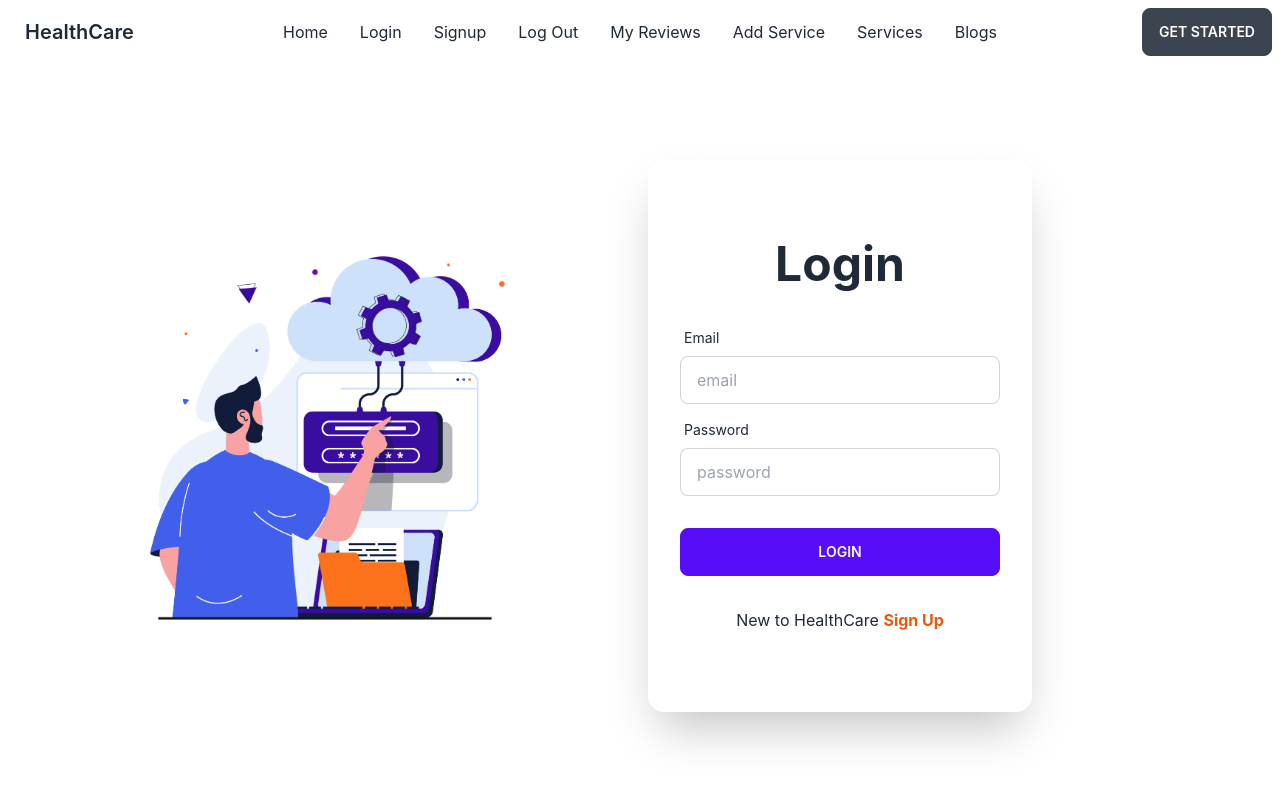
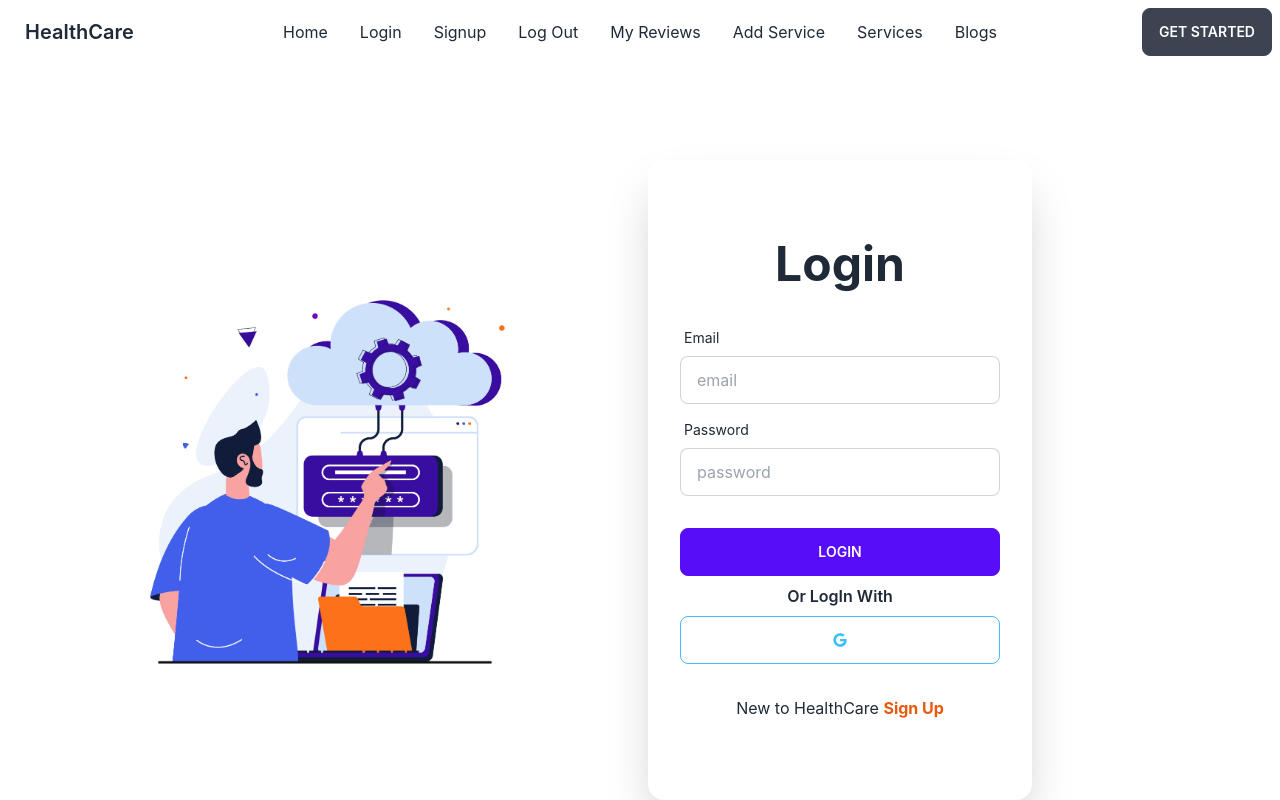
Before and after one commit to Rakibul187/healthcare-client, a React (Create React App) app: page /login in a window 1280 px wide. Shown: the top 800 px of the page. Built offline with nearby package versions, Linux system fonts and the light colour scheme; no server answers.

Commit message:
google signin added

```diff
--- a/src/Contexts/AuthProvider/AuthProvider.js
+++ b/src/Contexts/AuthProvider/AuthProvider.js
@@ -1,10 +1,12 @@
 import React, { createContext, useEffect, useState } from 'react';
 import app from '../../firebase/firebase.config';
-import { createUserWithEmailAndPassword, getAuth, onAuthStateChanged, signInWithEmailAndPassword, signOut } from 'firebase/auth'
+import { createUserWithEmailAndPassword, getAuth, GoogleAuthProvider, onAuthStateChanged, signInWithEmailAndPassword, signInWithPopup, signOut } from 'firebase/auth'
 import { Toaster } from 'react-hot-toast';
 
 export const AuthContext = createContext()
 const auth = getAuth(app)
+
+const provider = new GoogleAuthProvider()
 
 const AuthProvider = ({ children }) => {
     const [user, setUser] = useState(null);
@@ -21,6 +23,10 @@ const AuthProvider = ({ children }) => {
         }
     }, [])
 
+    const googleSignIn = () => {
+        return signInWithPopup(auth, provider)
+    }
+
     const createUser = (email, password) => {
         setLoading(true)
         return createUserWithEmailAndPassword(auth, email, password)
@@ -36,7 +42,7 @@ const AuthProvider = ({ children }) => {
     }
 
     const authInfo = {
-        user, loading, createUser, login, logOut
+        user, loading, createUser, login, logOut, googleSignIn
     }
     return (
         <AuthContext.Provider value={authInfo}>
--- a/src/pages/Login/Login/Login.js
+++ b/src/pages/Login/Login/Login.js
@@ -2,9 +2,14 @@ import React, { useContext } from 'react';
 import { Link, useLocation, useNavigate } from 'react-router-dom';
 import img from '../../../assets/login/login5.webp'
 import { AuthContext } from '../../../Contexts/AuthProvider/AuthProvider';
+import { FaGoogle } from "react-icons/fa";
+import toast from 'react-hot-toast';
+
+
+
 const Login = () => {
 
-    const { login } = useContext(AuthContext);
+    const { login, googleSignIn } = useContext(AuthContext);
     const location = useLocation();
     const navigate = useNavigate()
     const from = location.state?.from?.pathname || "/";
@@ -21,12 +26,23 @@ const Login = () => {
                 const user = result.user;
                 console.log(user)
                 form.reset()
+                toast.success("Login Succesfully")
                 navigate(from, { replace: true })
             })
             .catch(e => console.error(e))
 
     }
 
+    const handleGoogleSignIn = () => {
+        googleSignIn()
+            .then(result => {
+                const user = result.user;
+                console.log(user)
+                toast.success("Login Succesfully")
+                navigate(from, { replace: true })
+            })
+            .catch(e => console.error(e))
+    }
     return (
         <div>
             <div className="hero w-full my-20 sm:mx-auto">
@@ -52,6 +68,10 @@ const Login = () => {
                             <div className="form-control mt-6">
                                 <input className="btn btn-primary" type="submit" value="Login" />
                             </div>
+                            <div>
+                                <p className='text-center font-semibold'>Or LogIn With</p>
+                                <button onClick={handleGoogleSignIn} className="btn btn-outline btn-info mt-2 w-full"><FaGoogle /></button>
+                            </div>
                         </form>
                         <p className='text-center'>New to HealthCare <Link className='text-orange-600 font-bold' to="/signup">Sign Up</Link> </p>
                     </div>
--- a/src/pages/Login/Signup/Signup.js
+++ b/src/pages/Login/Signup/Signup.js
@@ -1,4 +1,5 @@
 import React, { useContext } from 'react';
+import toast from 'react-hot-toast';
 import { Link, useLocation, useNavigate } from 'react-router-dom';
 import img from '../../../assets/login/login5.webp'
 import { AuthContext } from '../../../Contexts/AuthProvider/AuthProvider';
@@ -22,6 +23,7 @@ const Signup = () => {
                 const user = result.user;
                 console.log(user)
                 form.reset()
+                toast.success("Sign Up Succesfully")
                 navigate(from, { replace: true })
             })
             .catch(er => console.error(er))
```
